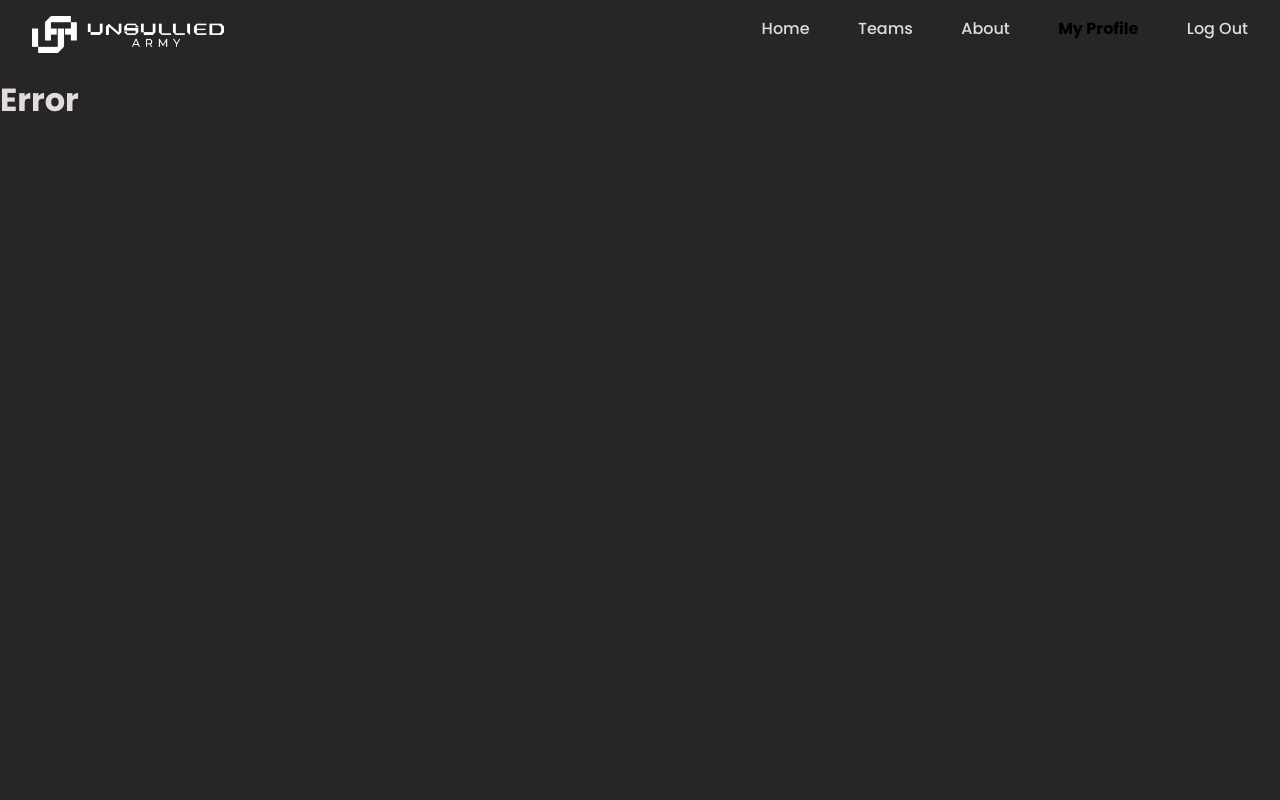
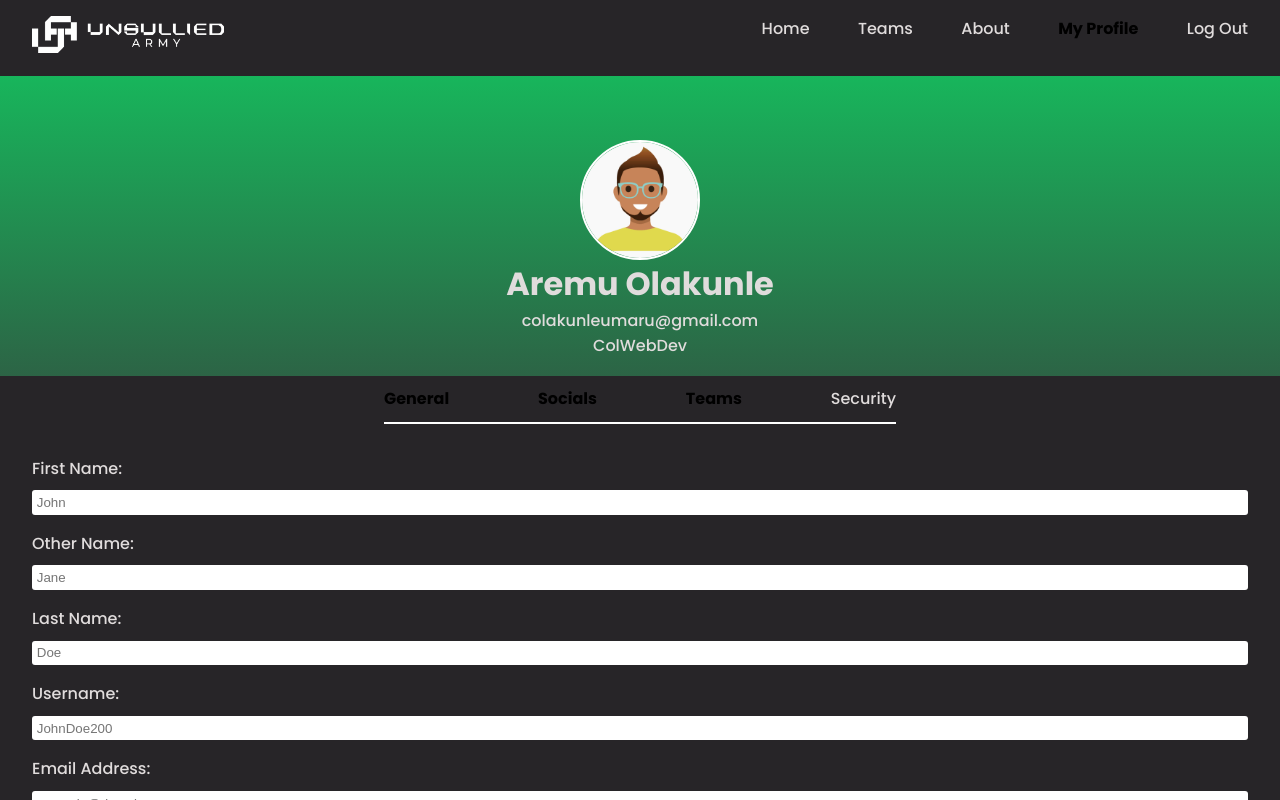
Before and after one commit to ColTheDeveloper/unsullied-army, a React (Create React App) app in the folder client/: page /profile/id in a window 1280 px wide. Built offline with nearby package versions, Linux system fonts and the light colour scheme.

Commit message:
updated profile link

```diff
--- a/client/src/App.js
+++ b/client/src/App.js
@@ -27,10 +27,9 @@ function App() {
             <Route path="about" element={<h1>About</h1>} />
             <Route path='register' element={<Register />} />
             <Route path='*' element={<h1>Error</h1>} />
-            <Route path='user/:id' element={<Profile />} >
+            <Route path='profile/id' element={<Profile />} >
               <Route index element={<EditProfile />} />
               <Route path='security' element={<Security />} />
-
             </Route>
           </Route>
         </Routes>
--- a/client/src/Components/Navbar/Navbar.jsx
+++ b/client/src/Components/Navbar/Navbar.jsx
@@ -27,7 +27,7 @@ const Navbar=()=>{
                 <NavLink to="about">About</NavLink>
                 {user?
                     <>
-                    <NavLink to="profile">My Profile</NavLink>
+                    <NavLink to="profile/id">My Profile</NavLink>
                     <NavLink to="logout">Log Out</NavLink>
                     </>
                 :
--- a/client/src/Pages/Profile/Profile.jsx
+++ b/client/src/Pages/Profile/Profile.jsx
@@ -12,7 +12,7 @@ const Profile=()=>{
                 <span>ColWebDev</span>
             </div>
             <div>
-                <NavLink to="/user/:id">General</NavLink>
+                <NavLink to="/profile/id">General</NavLink>
                 <NavLink>Socials</NavLink>
                 <NavLink>Teams</NavLink>
                 <NavLink to="security">Security</NavLink>
```
